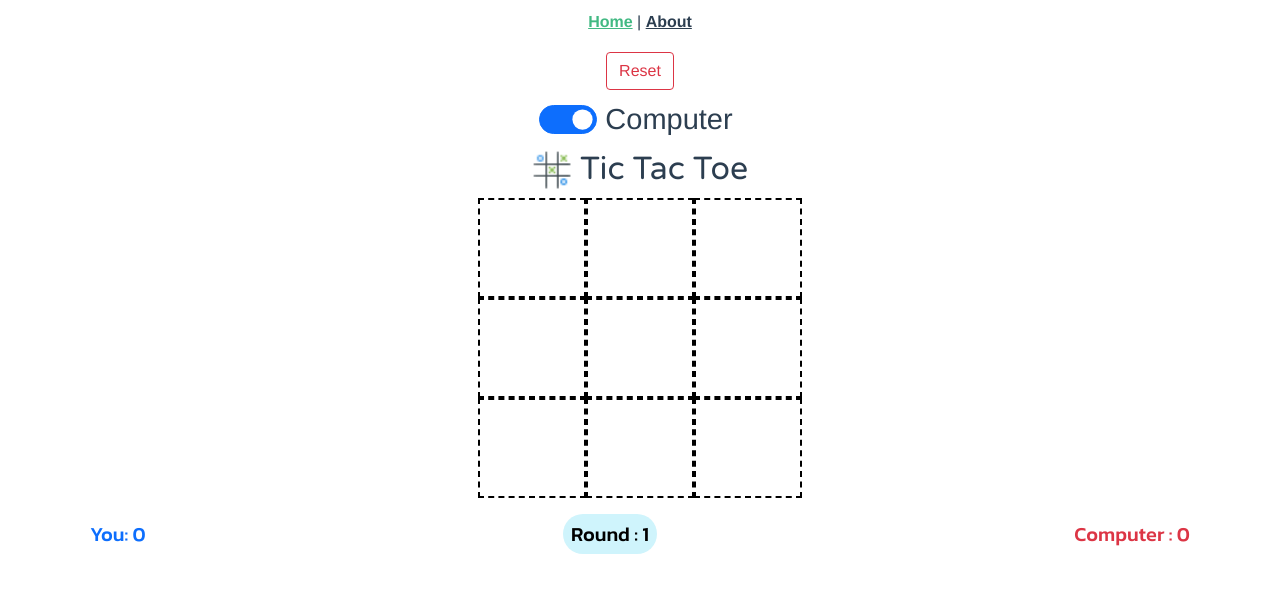
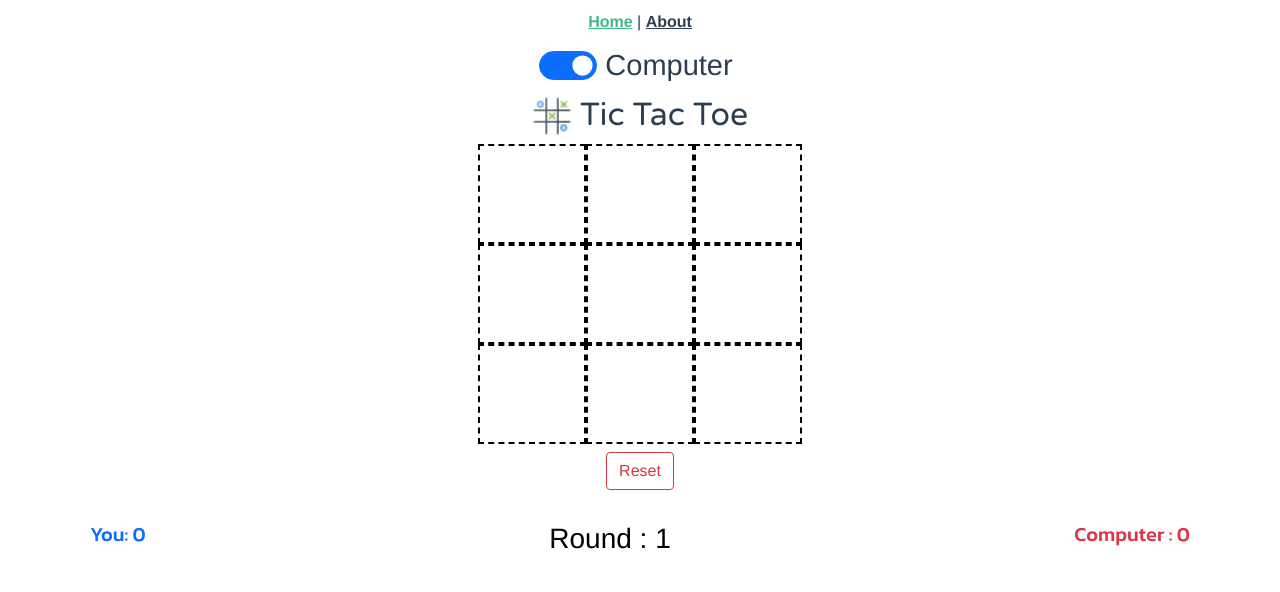
Before and after one commit to RF-Fahad-Islam/vue-tic-tac-toe, a Vue app: page /#/ in a window 1280 px wide. Shown: the top 592 px of the page. Built offline with nearby package versions, Linux system fonts and the light colour scheme; a small style sheet from the web is missing.

Commit message:
updated UI

```diff
--- a/src/components/Board.vue
+++ b/src/components/Board.vue
@@ -6,11 +6,6 @@
   >
     <div class="container">
 
-      <div class="d-block mx-auto">
-        <div class="btn btn-block btn-outline-danger my-2" @click="reset">
-          Reset
-        </div>
-      </div>
       <div class="form-check form-switch switch">
         <input
           class="form-check-input"
@@ -67,6 +62,12 @@
         </div>
       </div>
 
+      <div class="d-block mx-auto">
+        <div class="btn btn-block btn-outline-danger my-2" @click="reset">
+          Reset
+        </div>
+      </div>
+
       <footer class="mt-3">
         <div class="d-flex justify-content-between">
           <h5
@@ -75,10 +76,10 @@
             <span v-if="isComputer">You</span> <span v-else>Player X</span>:
             <span class="font-weight-bold">{{ playerXPoints }}</span>
           </h5>
-          <h5 class="p-2 rounded-pill alert-info d-block mx-3 text-black">
+          <h3 class="p-2 rounded-pill d-block mx-3 font-weight-bold text-black">
             <span v-if="isComputer">Round : </span>
             <span class="font-weight-bold">{{ round }}</span>
-          </h5>
+          </h3>
           <h5 class="p-2 rounded-pill text-danger">
             <span v-if="isComputer">Computer</span>
             <span v-else>Player Y</span> :
@@ -283,7 +284,7 @@ h1 {
 input {
   cursor: pointer;
 }
-h5 {
+h5,h4 {
   font-family: "Kanit", sans-serif;
 }
 </style>
```
